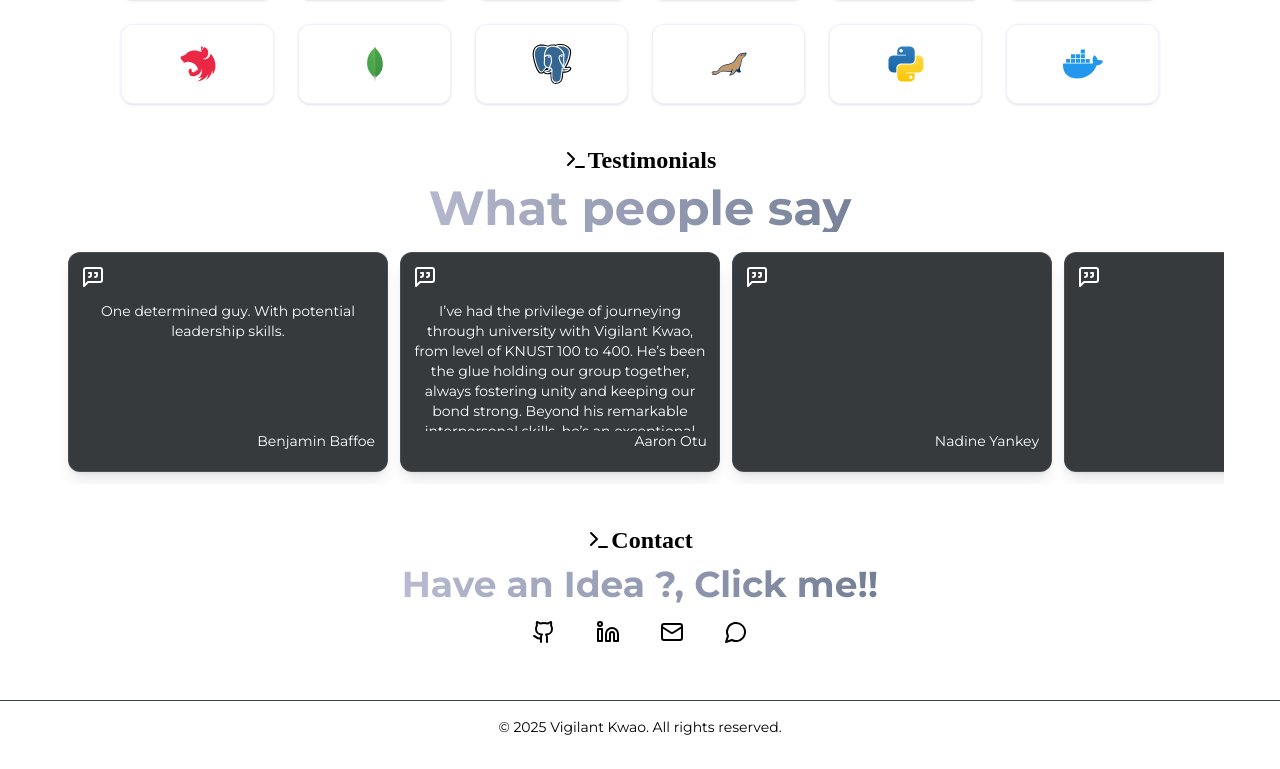
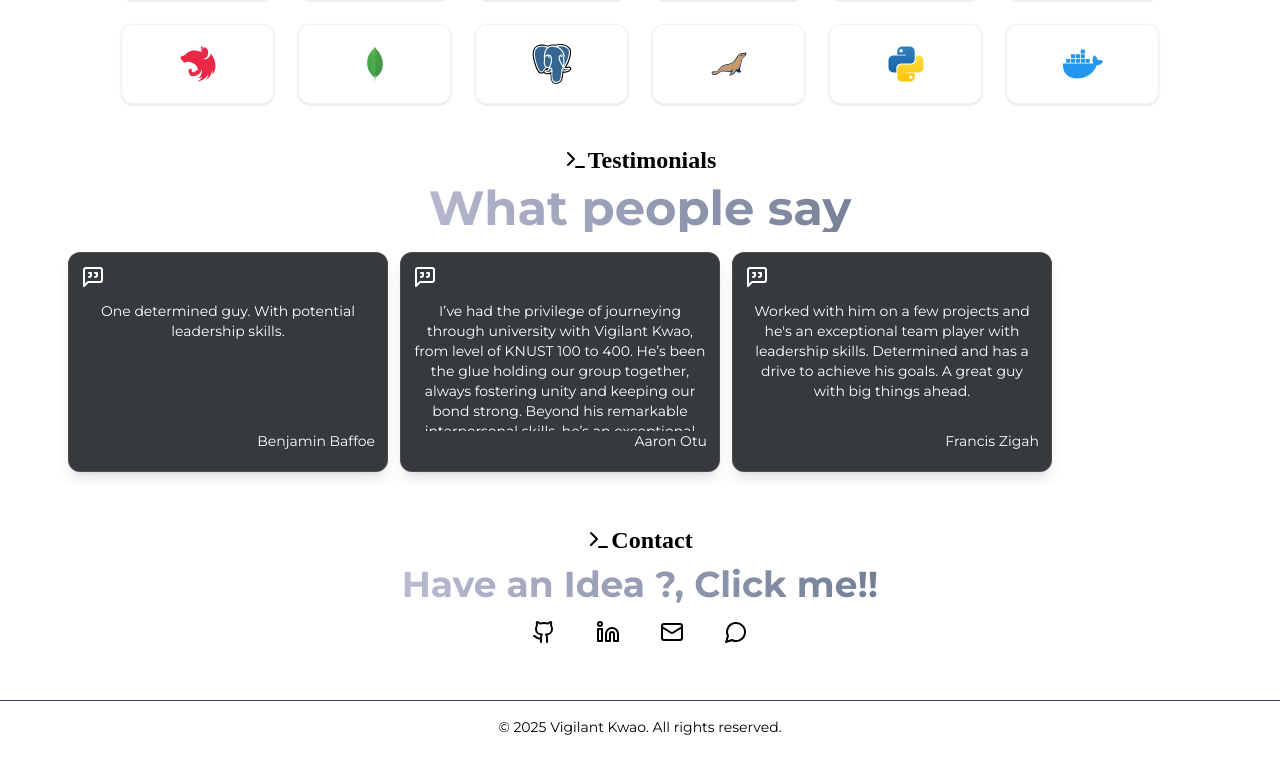
Before and after one commit to misterkwao/Vigilant-Kwao, a React (Vite) app: page / in a window 1280 px wide. Shown: the part 2177-2946 px from the top of the page. Built offline with nearby package versions, Linux system fonts and the light colour scheme; a web font is replaced by a local one.

Commit message:
testimonial update

```diff
--- a/src/data/testimonials.js
+++ b/src/data/testimonials.js
@@ -7,12 +7,12 @@ export const testimonialsData = [
         "name": "Aaron Otu",
         "description": "I’ve had the privilege of journeying through university with Vigilant Kwao, from level of KNUST 100 to 400. He’s been the glue holding our group together, always fostering unity and keeping our bond strong. Beyond his remarkable interpersonal skills, he’s an exceptional programmer—highly skilled in various frameworks and always ready to share his knowledge. It’s rare to find someone who excels both technically and socially, but Obobisa does so effortlessly. Proud to have walked this path alongside him.",
     },
-    {
-        "name": "Nadine Yankey",
-        "description": "",
-    },
+    // {
+    //     "name": "Nadine Yankey",
+    //     "description": "",
+    // },
     {
         "name": "Francis Zigah",
-        "description": "",
+        "description": "Worked with him on a few projects and he's an exceptional team player with leadership skills. Determined and has a drive to achieve his goals. A great guy with big things ahead.",
     },
 ]
```
